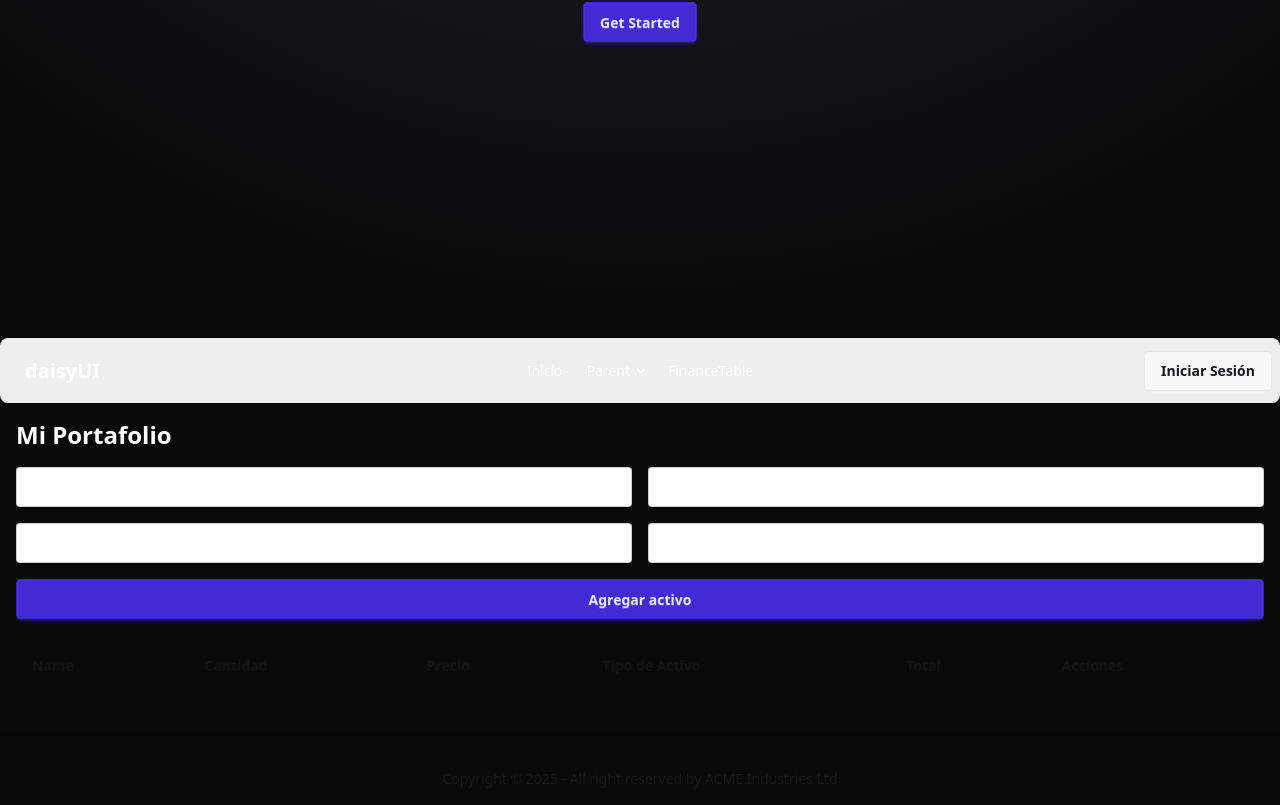
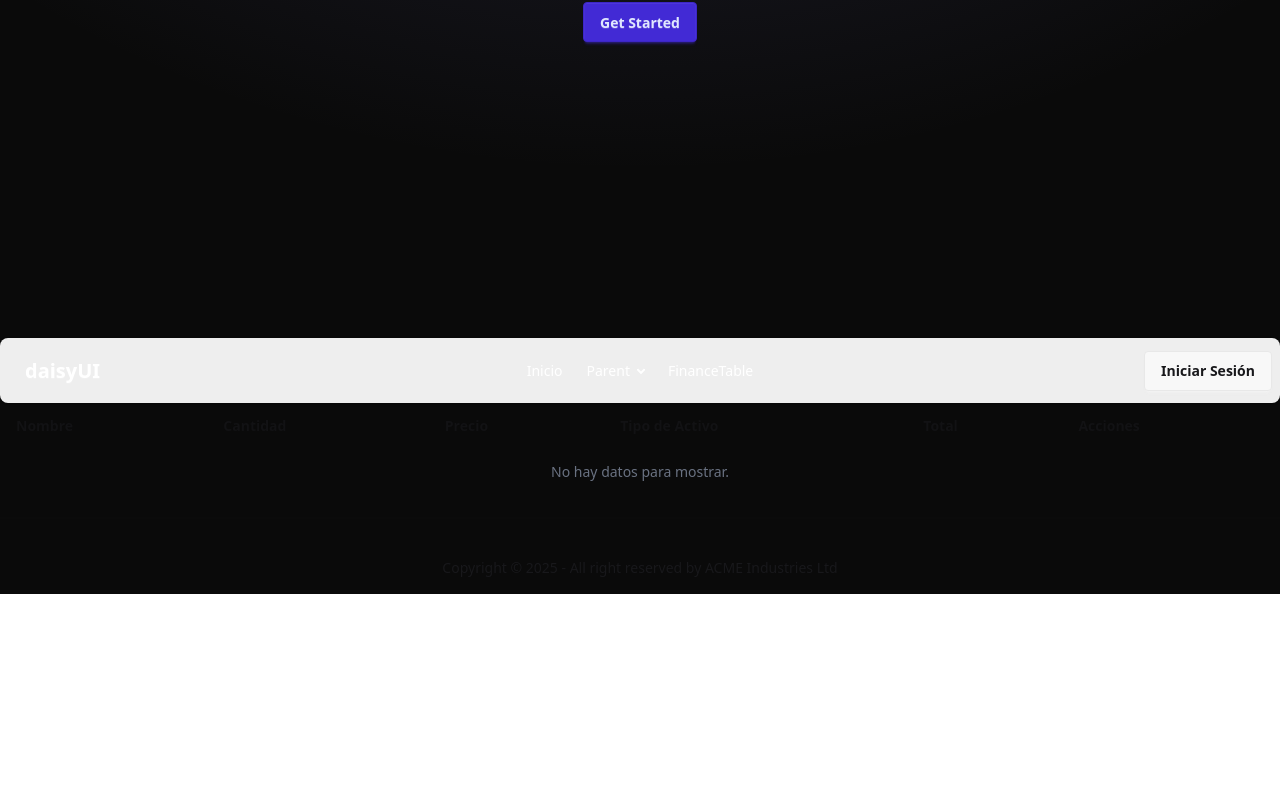
Before and after one commit to RodrigoMD1/finance-pr, a React (Vite) app: page /finance in a window 1280 px wide. Shown: the part 462-1267 px from the top of the page. After the commit the page ends 1056 px from the top, so only its background shows below. Built offline with nearby package versions, Linux system fonts and the light colour scheme; what @heroui/react would draw is missing.

Commit message:
table-loginFeature

```diff
--- a/src/components/Finance.tsx
+++ b/src/components/Finance.tsx
@@ -1,5 +1,4 @@
-import  { useEffect, useState } from 'react';
-import { ControlPanel } from './ControlPanel';
+import { useEffect, useState } from 'react';
 import { FinanceTable } from './FinanceTable';
 
 type PortfolioItem = {
@@ -13,50 +12,60 @@ type PortfolioItem = {
 export const Finance = () => {
   const [portfolio, setPortfolio] = useState<PortfolioItem[]>([]);
 
-  // Recuperar datos desde localStorage al cargar la página
   useEffect(() => {
-    const stored = localStorage.getItem('portfolio');
-    if (stored) {
-      console.log('Datos recuperados de localStorage:', stored); // Depuración
-      setPortfolio(JSON.parse(stored));
-    } else {
-      console.log('No se encontraron datos en localStorage'); // Depuración
-    }
+    const fetchPortfolio = async () => {
+      const userId = localStorage.getItem('userId');
+      const token = localStorage.getItem('token');
+      if (!userId || !token) return;
+      const res = await fetch(`https://proyecto-inversiones.onrender.com/api/portfolio/${userId}`, {
+        headers: { Authorization: `Bearer ${token}` }
+      });
+      if (res.ok) {
+        const data = await res.json();
+        // Verifica si data es un array antes de mapear
+        if (Array.isArray(data)) {
+          const mapped = data.map((item: {
+            id: number;
+            name: string;
+            quantity: number;
+            purchase_price: number;
+            type: string;
+          }) => ({
+            id: item.id,
+            nombre: item.name,
+            cantidad: item.quantity,
+            precio: item.purchase_price,
+            tipoActivo: item.type,
+          }));
+          setPortfolio(mapped);
+        } else if (data) {
+          // Si es un solo objeto
+          const mapped = [{
+            id: data.id,
+            nombre: data.name,
+            cantidad: data.quantity,
+            precio: data.purchase_price,
+            tipoActivo: data.type,
+          }];
+          setPortfolio(mapped);
+        } else {
+          setPortfolio([]);
+        }
+      }
+    };
+    fetchPortfolio();
   }, []);
 
-  // Guardar los datos en localStorage cada vez que cambie el estado del portafolio
-  useEffect(() => {
-    if (portfolio.length > 0) {
-      console.log('Guardando en localStorage:', portfolio); // Depuración
-      localStorage.setItem('portfolio', JSON.stringify(portfolio));
-    }
-  }, [portfolio]);
-
-  // Función para agregar un ítem al portafolio
-  const handleAddItem = (item: PortfolioItem) => {
-    console.log('Agregando item:', item); // Depuración
-    setPortfolio((prev) => {
-      const updatedPortfolio = [...prev, item];
-      return updatedPortfolio;
+  const handleDeleteItem = async (id: number) => {
+    const token = localStorage.getItem('token');
+    await fetch(`https://proyecto-inversiones.onrender.com/api/portfolio/item/${id}`, {
+      method: 'DELETE',
+      headers: { Authorization: `Bearer ${token}` }
     });
-  };
-
-  // Función para eliminar un ítem del portafolio
-  const handleDeleteItem = (id: number) => {
-    setPortfolio((prev) => {
-      const updatedPortfolio = prev.filter((item) => item.id !== id);
-      return updatedPortfolio;
-    });
+    setPortfolio(portfolio.filter(item => item.id !== id));
   };
 
   return (
-    <div className="p-4">
-      <h2 className="mb-4 text-2xl font-bold">Mi Portafolio</h2>
-      <ControlPanel onAddItem={handleAddItem} />
-      <FinanceTable
-        items={portfolio}
-        onDeleteItem={handleDeleteItem}
-      />
-    </div>
+    <FinanceTable items={portfolio} onDeleteItem={handleDeleteItem} />
   );
 };
--- a/src/components/FinanceTable.tsx
+++ b/src/components/FinanceTable.tsx
@@ -1,6 +1,3 @@
-// src/components/FinanceTable.tsx
-
-
 type PortfolioItem = {
   id: number;
   nombre: string;
@@ -21,7 +18,7 @@ export const FinanceTable = ({ items, onDeleteItem }: FinanceTableProps) => {
         {/* Header */}
         <thead>
           <tr>
-            <th>Name</th>
+            <th>Nombre</th>
             <th>Cantidad</th>
             <th>Precio</th>
             <th>Tipo de Activo</th>
@@ -30,7 +27,14 @@ export const FinanceTable = ({ items, onDeleteItem }: FinanceTableProps) => {
           </tr>
         </thead>
         <tbody>
-          {items.map((item) => (
+          {items.length === 0 ? (
+            <tr>
+              <td colSpan={6} className="text-center text-gray-500">
+                No hay datos para mostrar.
+              </td>
+            </tr>
+          ) : (
+            items.map((item) => (
               <tr key={item.id}>
                 <td>{item.nombre}</td>
                 <td>{item.cantidad}</td>
@@ -46,7 +50,8 @@ export const FinanceTable = ({ items, onDeleteItem }: FinanceTableProps) => {
                   </button>
                 </td>
               </tr>
-          ))}
+            ))
+          )}
         </tbody>
       </table>
     </div>
```
Lines whose indentation alone changed are shown as unchanged.
